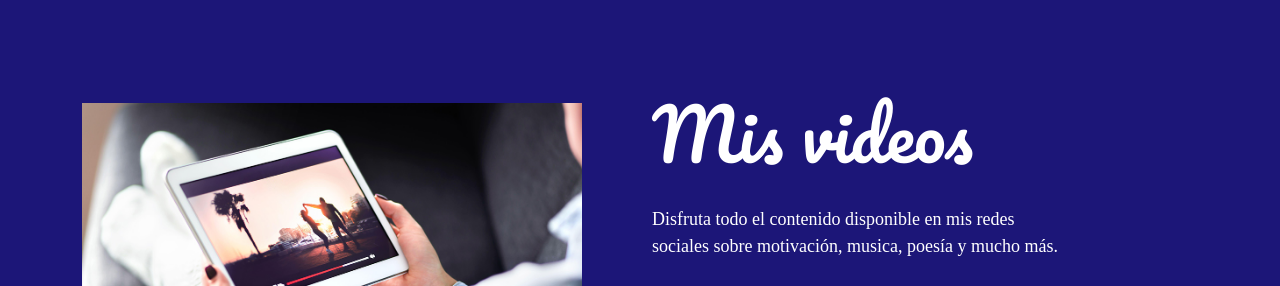
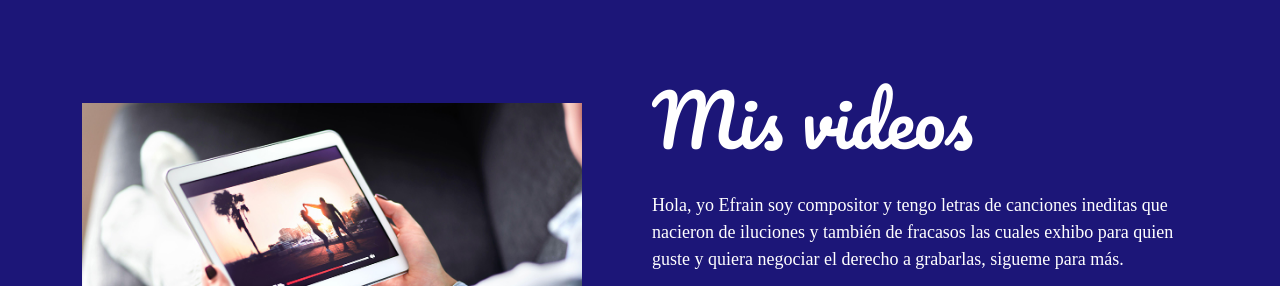
Before and after one commit to tatorux/Gezbar-project, a plain HTML site: page index.html in a window 1280 px wide. Shown: the part 1343-1629 px from the top of the page. Drawn offline with nearby package versions, Linux system fonts and the light colour scheme; a web font is replaced by a local one.

Commit message:
Update index.html

```diff
--- a/index.html
+++ b/index.html
@@ -85,8 +85,7 @@
                     </div>
                     <div class="col-lg-6 cont-infov" data-aos="fade-right" data-aos-duration="3000">
                         <h3>Mis videos</h3>
-                        <p>Disfruta todo el contenido disponible en mis redes <br> sociales sobre
-                        motivación, musica, poesía y mucho más.</p>
+                        <p>Hola, yo Efrain soy compositor y tengo letras de canciones ineditas que nacieron de iluciones y también de fracasos las cuales exhibo para quien guste y quiera negociar el derecho a grabarlas, sigueme para más.</p>
                         <div class="cont-redes" data-aos="fade-left" data-aos-duration="3000">
                             <p><a href="https://www.facebook.com/profile.php?id=61559018873783"><img src="img/face.png" alt="facebook"></a></p>
                             <p><a href="#"><img src="img/tik-tok.png" alt="tik-tok"></a></p>
```
